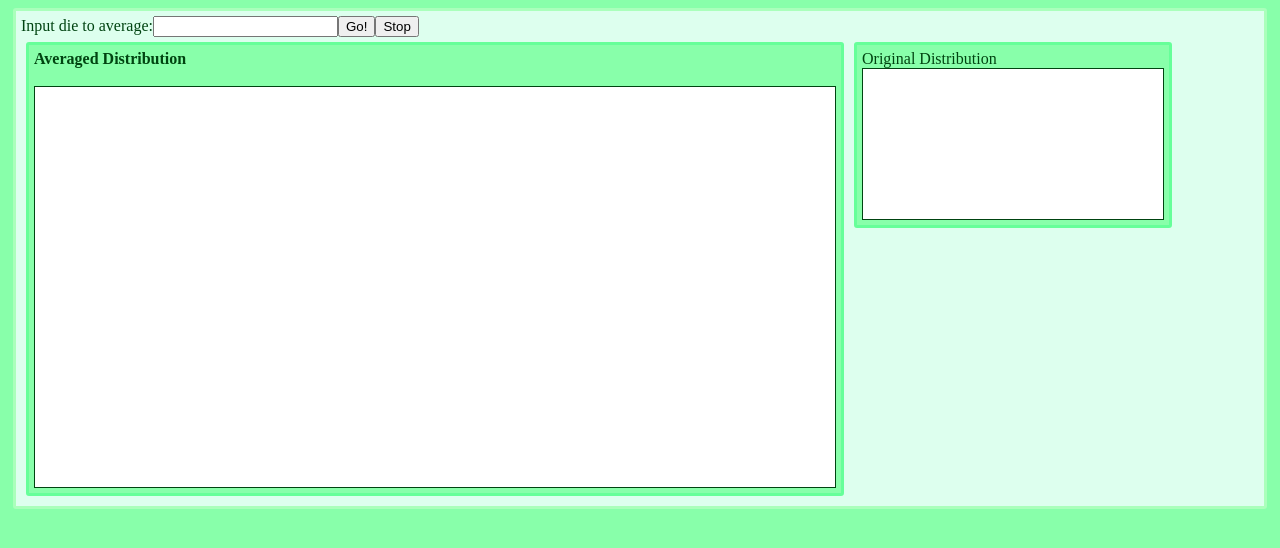
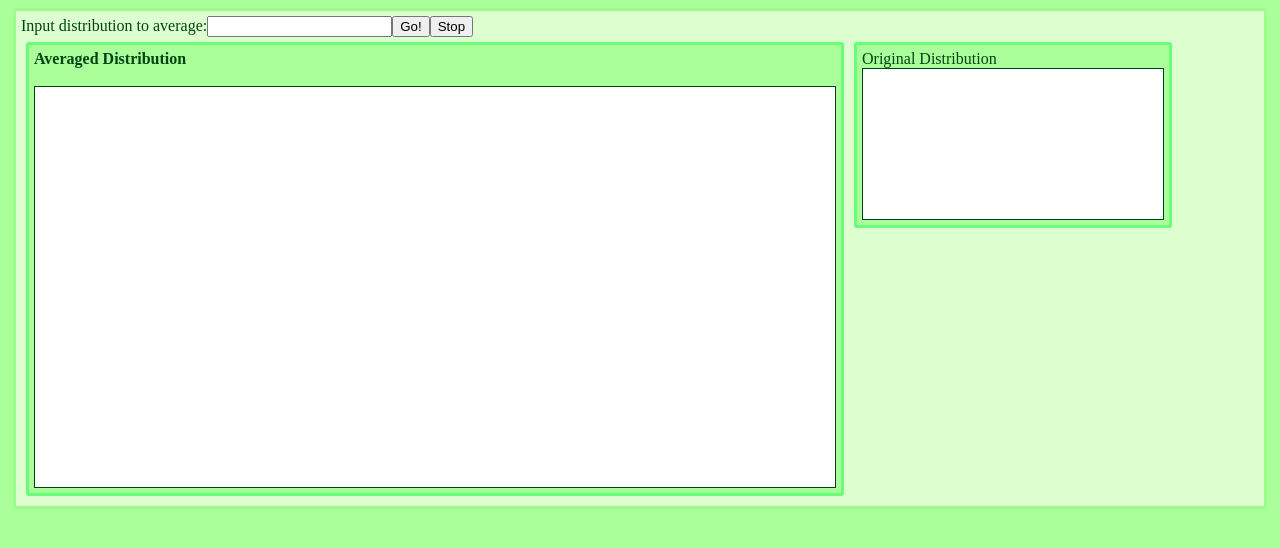
Before and after one commit to George-Theodorakis/Dice, a plain HTML site: page demo.html in a window 1280 px wide. Drawn offline with Linux system fonts and the light colour scheme.

Commit message:
Modified style, fixed small errors

```diff
--- a/css/style.css
+++ b/css/style.css
@@ -14,12 +14,12 @@ div.graph {
 canvas.graph{
 }
 div.layer1, div.layer3, div.layer5{
-	border-color:#aaffbb;
-	background-color:#ddffee;
+	border-color:#99ff88;
+	background-color:#ddffd0;
 }
 div.layer2, div.layer4, div.graph{
-	border-color:#66ff99;
-	background-color:#88ffaa;
+	border-color:#66ff77;
+	background-color:#aaff9a;
 }
 div.layer1, div.layer2, div.layer3, div.layer4, div.layer5, div.graph{
 	margin:5px;
@@ -32,7 +32,7 @@ div.placeHolder{
 	clear:both;
 }
 body{
-	background-color:#88ffaa;
+	background-color:#aaff9a;
 	color:#004411;
 }
 h1,h2{
--- a/demo.html
+++ b/demo.html
@@ -77,7 +77,7 @@ span.err{
 </head>
 <body>
 <div class="layer1">
-<div>Input die to average:<input type="text" id="input" text="(6:%)"></input><button onclick="demonstrate()">Go!</button><button onclick="userStopTimer()">Stop</button></div>
+<div>Input distribution to average:<input type="text" id="input" text="(6:%)"></input><button onclick="demonstrate()">Go!</button><button onclick="userStopTimer()">Stop</button></div>
 
 <div class="layer2 mainContainer">
 <div><b>Averaged Distribution</b></div>
```
Also changed, not shown: index.html (+1 -1 lines).
